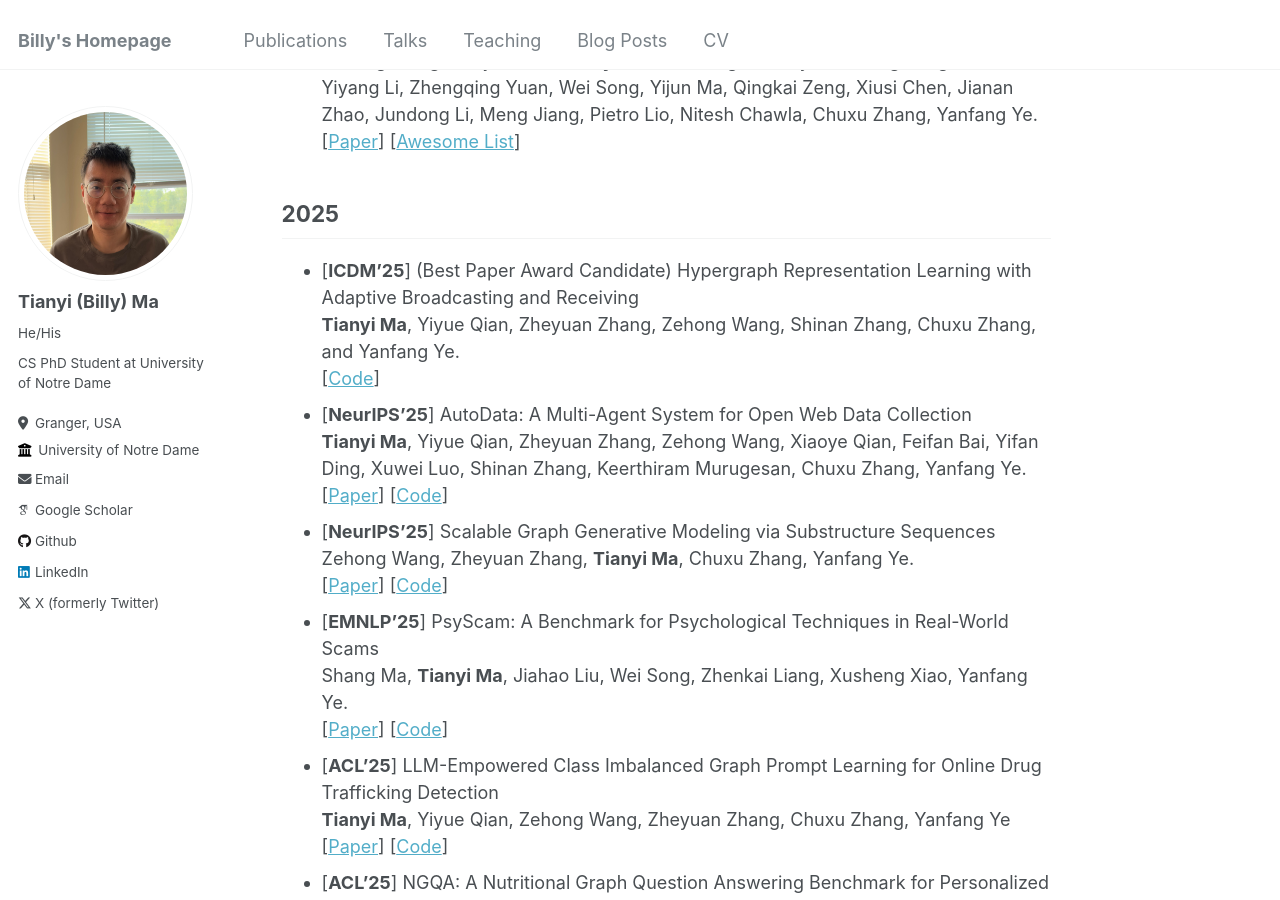
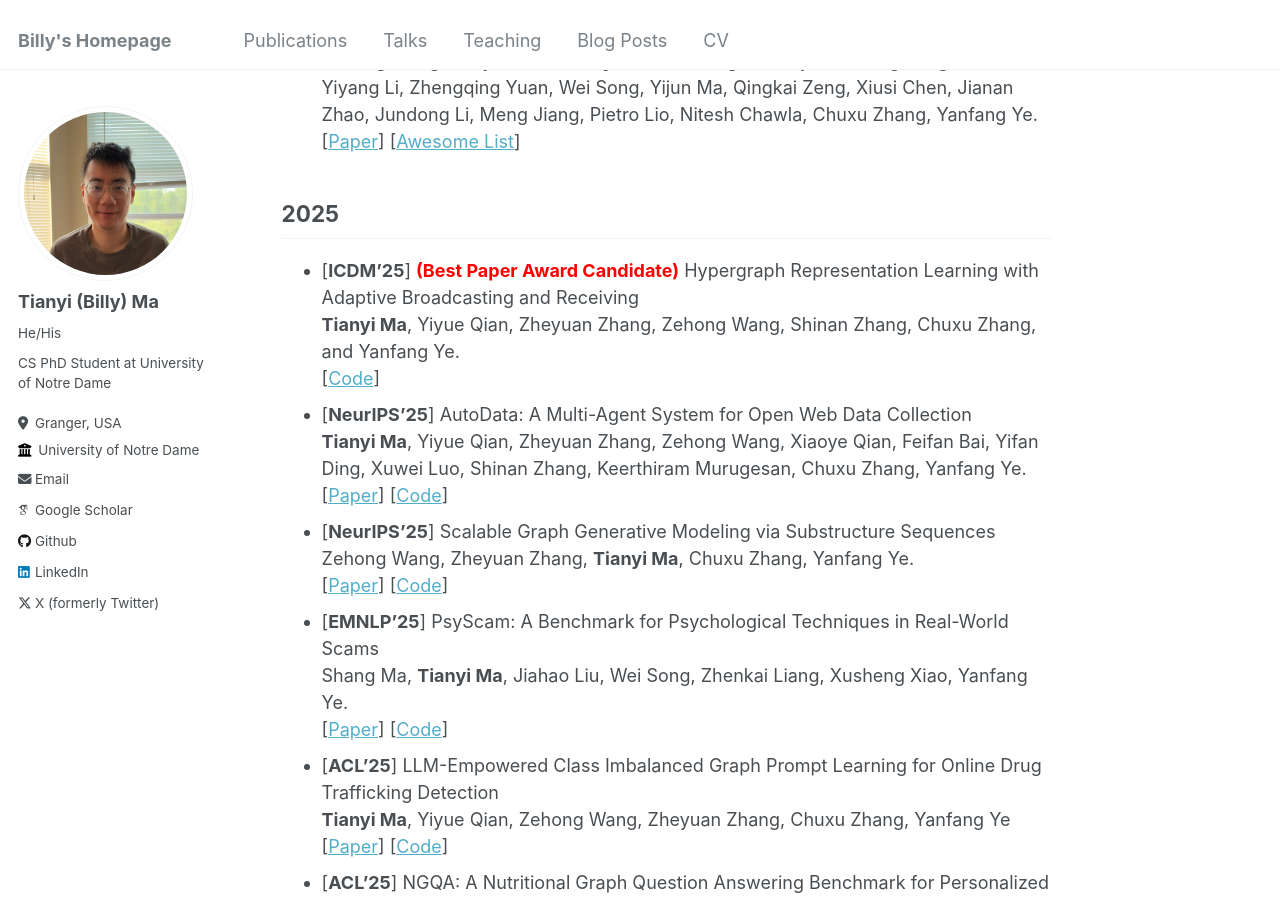
Before and after one commit to Tianyi-Billy-Ma/Tianyi-Billy-Ma.github.io, a Jekyll site: the page built from _pages/about.md, in a window 1280 px wide and 900 px high, scrolled down 1599 px. Built offline with Jekyll 4.4.1, drawn with Linux system fonts in a browser that asks for light colours; some web fonts are replaced.

Commit message:
Highlight Best Paper Award Candidate status in ICDM'25 publication on about page

```diff
--- a/_pages/about.md
+++ b/_pages/about.md
@@ -51,7 +51,7 @@ My research fields fail in graph/hypergraph Learning and its application with La
 
 ## 2025
 
-- [**ICDM'25**] (Best Paper Award Candidate) Hypergraph Representation Learning with Adaptive Broadcasting and Receiving\
+- [**ICDM'25**] **<font color='red'>(Best Paper Award Candidate)</font>** Hypergraph Representation Learning with Adaptive Broadcasting and Receiving\
   **Tianyi Ma**, Yiyue Qian, Zheyuan Zhang, Zehong Wang, Shinan Zhang, Chuxu Zhang, and Yanfang Ye.\
   [[Code](https://github.com/Tianyi-Billy-Ma/BHyGNN)]
 - [**NeurIPS'25**] AutoData: A Multi-Agent System for Open Web Data Collection\
```
